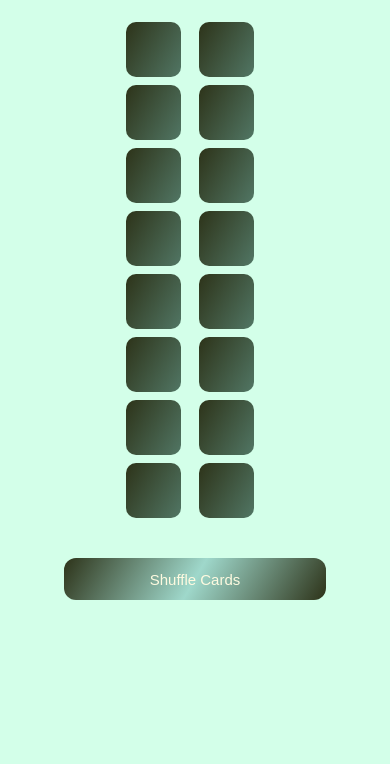
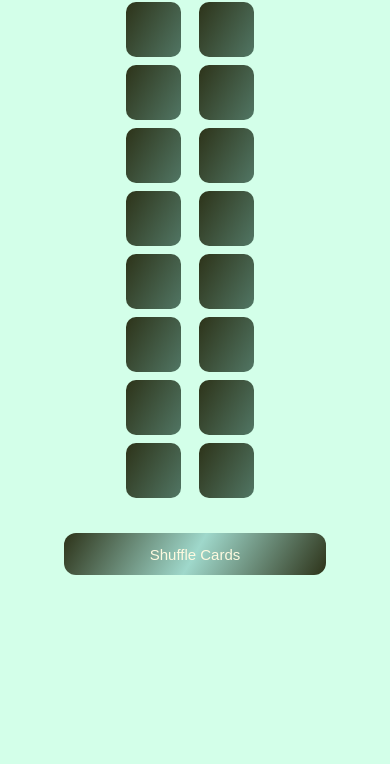
Before and after one commit to kanhyakkushwaha/flip-and-match, a plain HTML site: page index.html in a window 390 px wide. Shown: the part 80-844 px from the top of the page. Drawn offline with Linux system fonts and the light colour scheme.

Commit message:
Made the website responsive for all the devices

```diff
--- a/index.html
+++ b/index.html
@@ -4,7 +4,7 @@
     <meta charset="UTF-8" />
     <meta name="viewport" content="width=device-width, initial-scale=1.0" />
     <link rel="stylesheet" href="style.css" />
-    <title>Document</title>
+    <title>Flip & Match</title>
   </head>
   <body>
     <h1>Flip & Match</h1>
--- a/style.css
+++ b/style.css
@@ -74,7 +74,7 @@ h1 {
 
 .reset {
   height: 50px;
-  width: 120px;
+  width: 450px;
   background: linear-gradient(120deg, #2d3319, #9fd8cb, #2d3319);
   color: #fefae0;
   font-size: 15px;
@@ -82,38 +82,19 @@ h1 {
   border: none;
   border-radius: 12px;
   cursor: pointer;
-  transition: transform 0.5s ease-in-out;
-  margin-top: 5px;
+  transition: transform 0.3s ease-in-out;
+  margin-top: 15px;
 }
 
 .reset:hover {
-  transform: scale(1.12);
-}
-
-@media (max-width: 1024px) {
-  .game-board {
-    grid-template-columns: repeat(4, 80px);
-    grid-gap: 12px;
-  }
-
-  .card {
-    width: 80px;
-    height: 80px;
-    font-size: 40px;
-  }
-
-  h1 {
-    font-size: 55px;
-  }
-
-  .reset {
-    width: 100px;
-    height: 45px;
-    font-size: 14px;
-  }
+  transform: scale(1.05);
 }
 
 @media (max-width: 768px) {
+  h1 {
+    margin-bottom: 55px;
+  }
+
   .game-board {
     grid-template-columns: repeat(4, 70px);
     grid-gap: 10px;
@@ -131,22 +112,24 @@ h1 {
   }
 
   .reset {
-    width: 90px;
+    width: 315px;
     height: 42px;
     font-size: 13px;
+    margin-top: 30px;
   }
 }
 
 @media (max-width: 480px) {
   h1 {
     font-size: 45px;
-    margin-top: 20px;
+    margin-top: 10px;
+    margin-bottom: 10px;
   }
 
   .game-board {
     grid-template-columns: repeat(2, 65px);
     grid-gap: 8px;
-    margin: 25px 0px 20px 0px;
+    margin: 20px 0px 20px 0px;
   }
 
   .card {
@@ -158,7 +141,7 @@ h1 {
   .reset {
     width: 70%;
     font-size: 15px;
-    margin-top: 20px;
+    margin-top: 15px;
   }
 }
 
```
